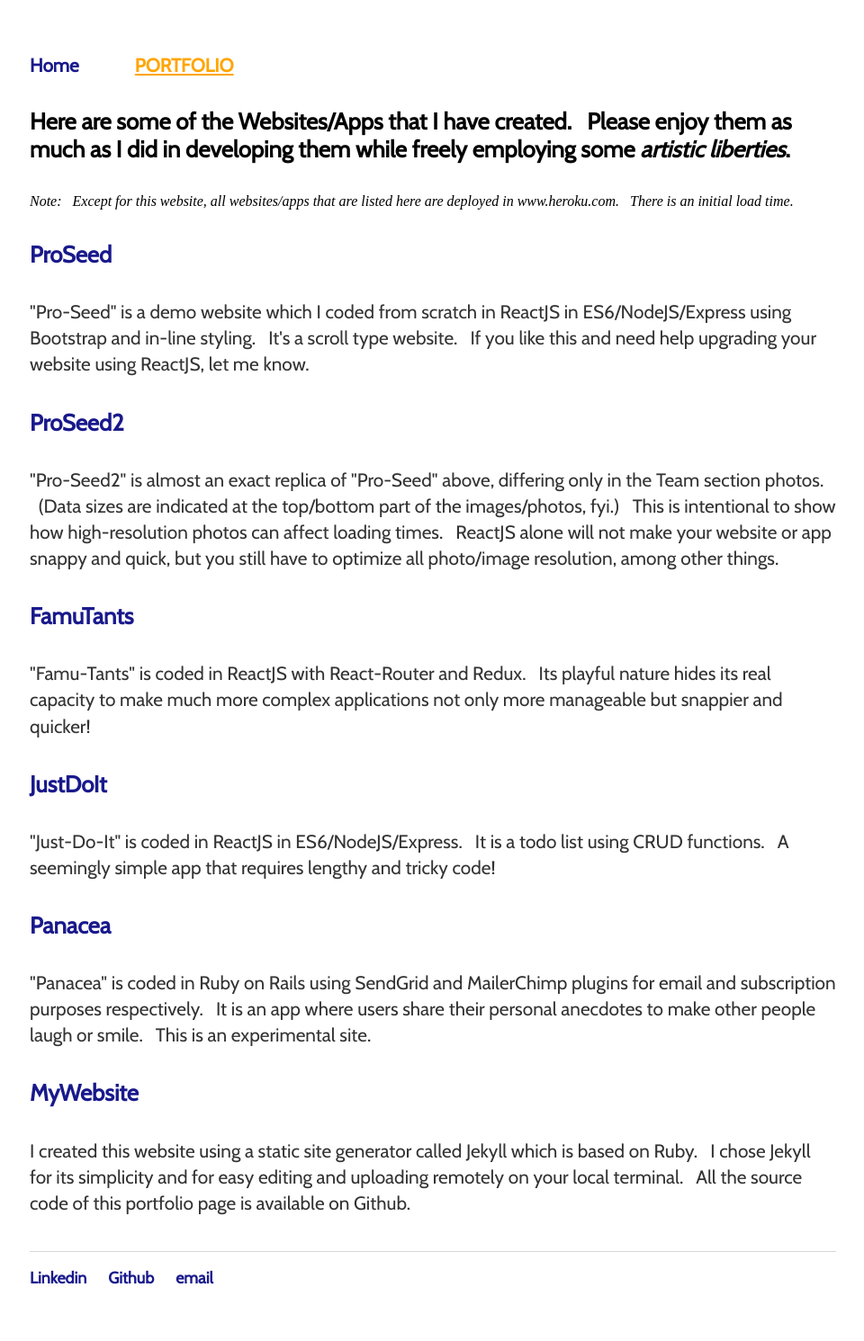
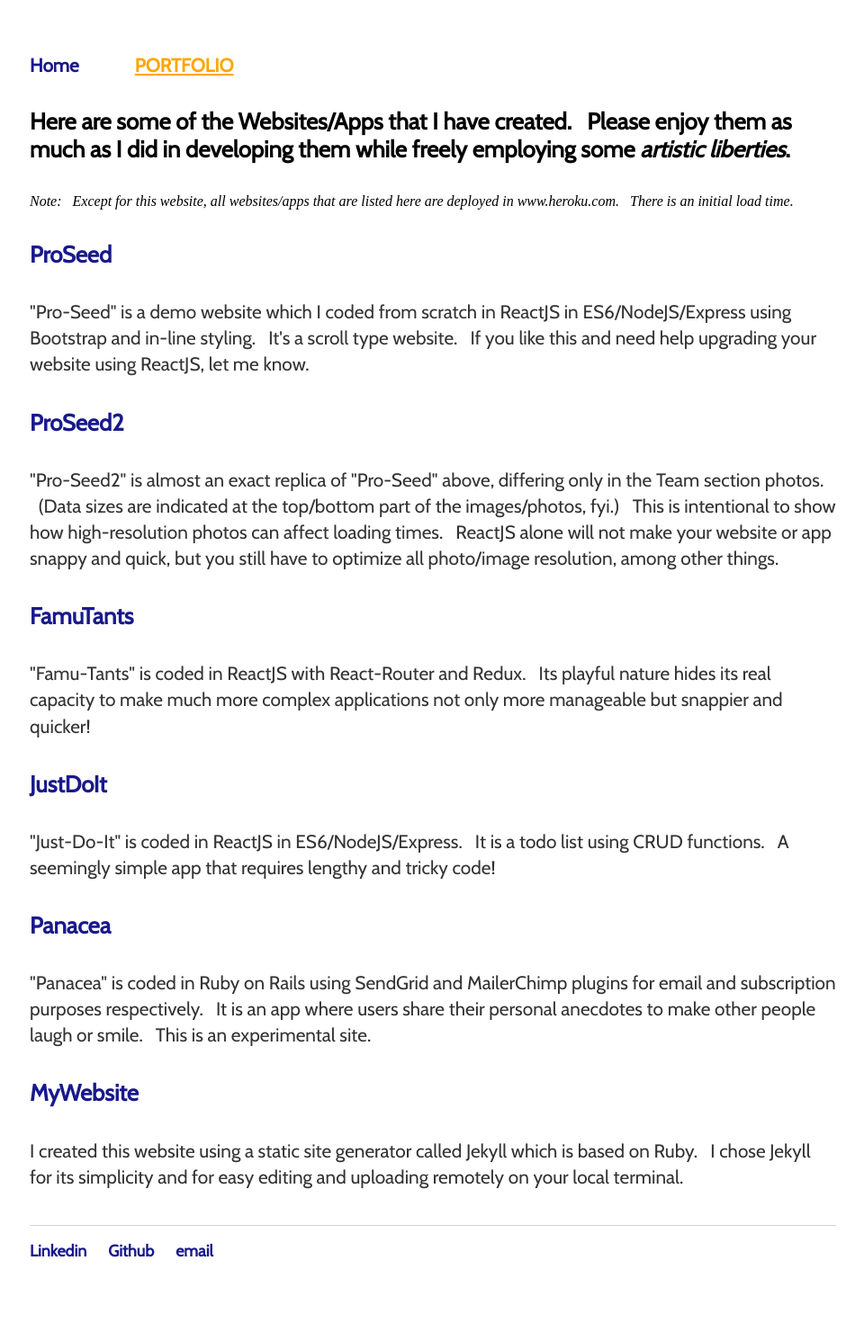
Before and after one commit to rodstaff/rodstaff.github.io, a Jekyll site: the page built from portfolio/index.html, in a window 1280 px wide. Shown: the whole page at 90% size, without its empty margins (159-1119 px from the left). Built offline with Jekyll 4.4.1, drawn with Linux system fonts in a browser that asks for light colours; after the commit the page ends 1461 px from its top, so only the background shows below that.

Commit message:
modified portfolio view

```diff
--- a/portfolio/index.html
+++ b/portfolio/index.html
@@ -31,5 +31,5 @@
 
 	     <h4><a href="/">MyWebsite</a></h4>
 
-	     <p>I created this website using a static site generator called Jekyll which is based on Ruby. &nbsp;&nbsp;I chose Jekyll for its simplicity and for easy editing and uploading remotely on your local terminal.  &nbsp;&nbsp;All the source code of this portfolio page is available on Github.</p><br/>
+	     <p>I created this website using a static site generator called Jekyll which is based on Ruby. &nbsp;&nbsp;I chose Jekyll for its simplicity and for easy editing and uploading remotely on your local terminal.</p><br/>
 </div>
```
